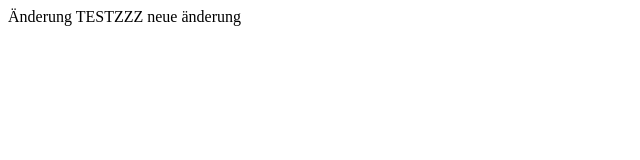
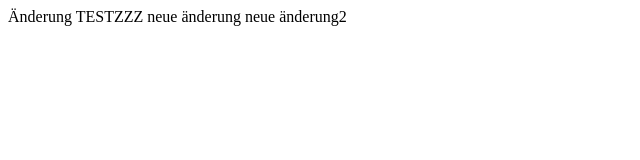
Before and after one commit to mschreck66/TestRep001, a plain HTML site: page index.html in a window 1280 px wide. Shown: the whole page, without its empty margins (0-640 px from the left). Drawn offline with Linux system fonts and the light colour scheme.

Commit message:
no message

```diff
--- a/index.html
+++ b/index.html
@@ -4,5 +4,6 @@
 
 TESTZZZ
 neue änderung
+neue änderung2
 
 <footer></footer>
```
